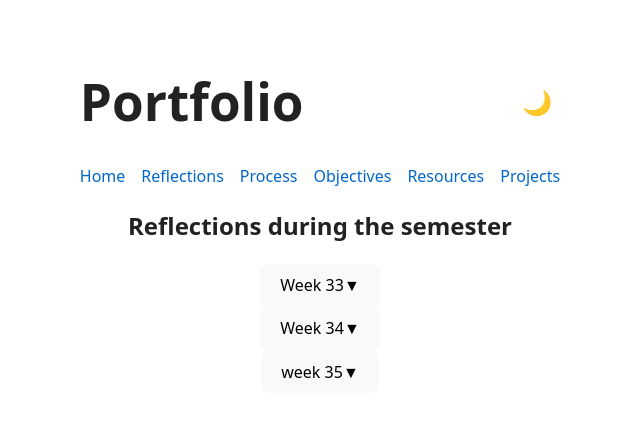
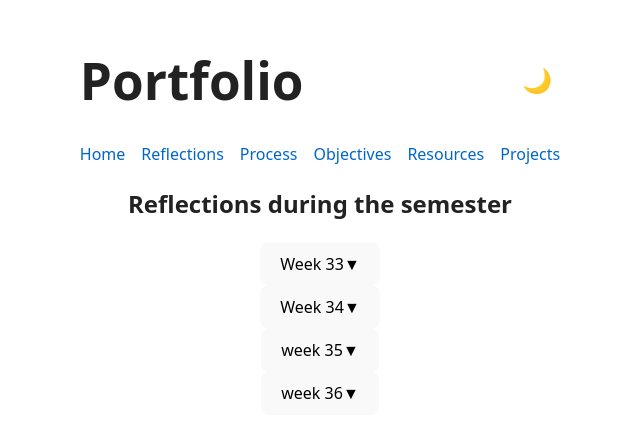
Before and after one commit to samieleraky/PortfolieSami, a React (Vite) app: page /Reflections in a window 1280 px wide. Shown: the part 184-622 px from the top of the page, without its empty margins (320-960 px from the left). Built offline with nearby package versions, Linux system fonts and the light colour scheme.

Commit message:
week 36, and ways of learning

```diff
--- a/src/pages/LearningObjectives.jsx
+++ b/src/pages/LearningObjectives.jsx
@@ -10,4 +10,5 @@ export const LearningObjectives = () => {
             </p>
         </section>
     );
+
 }
--- a/src/pages/Reflections.jsx
+++ b/src/pages/Reflections.jsx
@@ -6,7 +6,9 @@ const weeks = [
         goals: "To get an overview of the semester, our project, and my selective courses ",
         reflection:
             "The first week was mostly spent on practical information. We are a completely new group so we have to learn each other better and our ways of working. Luckily we were quick at choosing our project for the semester .",
-        resources: ""
+        resources: "",
+        learninq:""
+
     },
     {
         title: "Week 34",
@@ -14,14 +16,25 @@ const weeks = [
         reflection:
             "We met in the product and guild groups, which provided valuable feedback. The majority of the time has been spent on starting the portfolio and diving into our project description. I have chosen to start a React course while continuously developing my portfolio in React.",
         resources:
-            "React – YouTube on React and how to implement pages and routing"
+            "React – YouTube on React and how to implement pages and routing",
+        learning: "Watching the youtube tutorial on React while simultaneously using React to build my portfolio is improving my learning curve. I learn better when watching tutorials and then implementing them at the same time "
+
     },
     {
         title: "week 35",
         goals: "Setting up a plan for our project, focusing on routing between pages in React, and continuing work on the portfolio.",
         reflection:
             "I managed to set up routing between my different pages in React. Our process guide provided valuable feedback as we gained insight into each other's portfolios and received feedback from teachers and fellow students. An important point was to get off to a good start with your blog/reflections.",
-        resources: "React – focus on routing and describing our reflections on our blog "
+        resources: "React – focus on routing and describing our reflections on our blog, CodeAcademy course on React ",
+        learning:"Taking a react course on CodeAcademy is is boosting my learning curve. Following a tutorial in React has helped me implement routing in my portfolio and helped me understand how to implement routing for our project"
+    },
+    {
+        title: "week 36",
+        goals: "Research and agree on technologies used to creating the project .",
+        reflection:
+            "We have researched the tools we would like to use for our project. I will use React for frontend development and web development. I will use React native for mobile app-development. I gained alot of insigt from our guild meetings in particular on the insight of the other tools used by my classmates. Based on the meeting, I would like to dig further into tailwind for the design and styling. In our group we decided to continue individually on own courses and to begin HLD for our next meeting. We are considering implementing the frontend slowly ",
+            resources: "React/React Native in CodeAcademy",
+        learning:"Continous course training in Codeacademy and listening to feedback from our meetings are helping me gain more knowledge on how to implement our project. Its helping my learningcurve by providing practical examples and immediate application opportunities for the concepts I'm studying "
     }
 ];
 
@@ -60,6 +73,9 @@ export const Reflections = () => {
 
                                 <p className="font-semibold">Resources:</p>
                                 <p>{week.resources}</p>
+
+                                <p className="font-semibold">Ways of learning:</p>
+                                <p>{week.learning}</p>
                             </div>
                         )}
                     </div>
```
Also changed, not shown: 1 other file (tests, documents, lock files or other folders).
